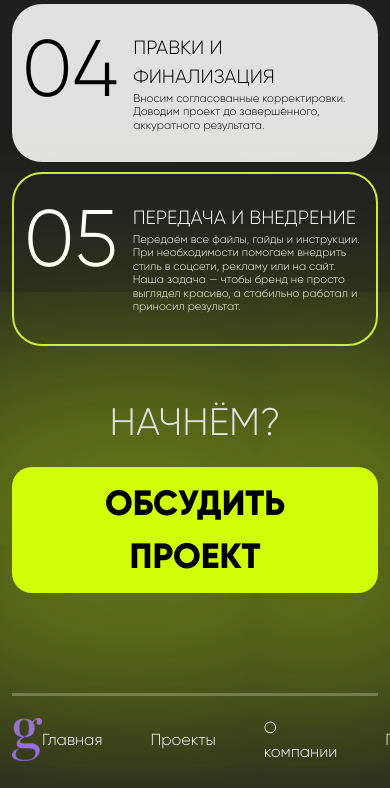
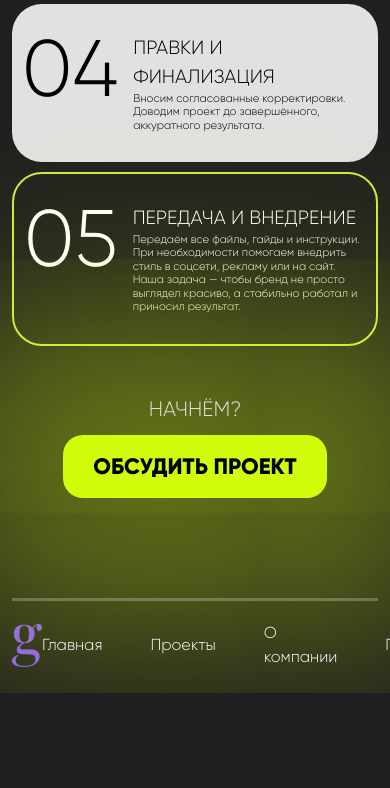
Before and after one commit to ToHellForever/g, a Django app: page / in a window 390 px wide; the page is wider, and only the part inside the window is pictured. Shown: the part 3927-4715 px from the top of that part. After the commit the page ends 4620 px from the top of that part, so only its background shows below. Run offline with Django 5.2, Linux system fonts and the light colour scheme; data that the repository does not hold is empty.

Commit message:
часть с кнопкой заказа

```diff
--- a/static/css/mobile-styles.css
+++ b/static/css/mobile-styles.css
@@ -270,4 +270,15 @@
     .stage-number-2 {
         margin-right: 15px !important;
     }
+
+
+    /* часть с кнопкой заказа */
+    .button-form {
+        font-size: 1.4rem !important;
+        padding: 15px 30px !important;
+    }
+    .start-text {
+        font-size: 1.3rem;
+        margin-bottom: 10px;
+    }
 }
```
